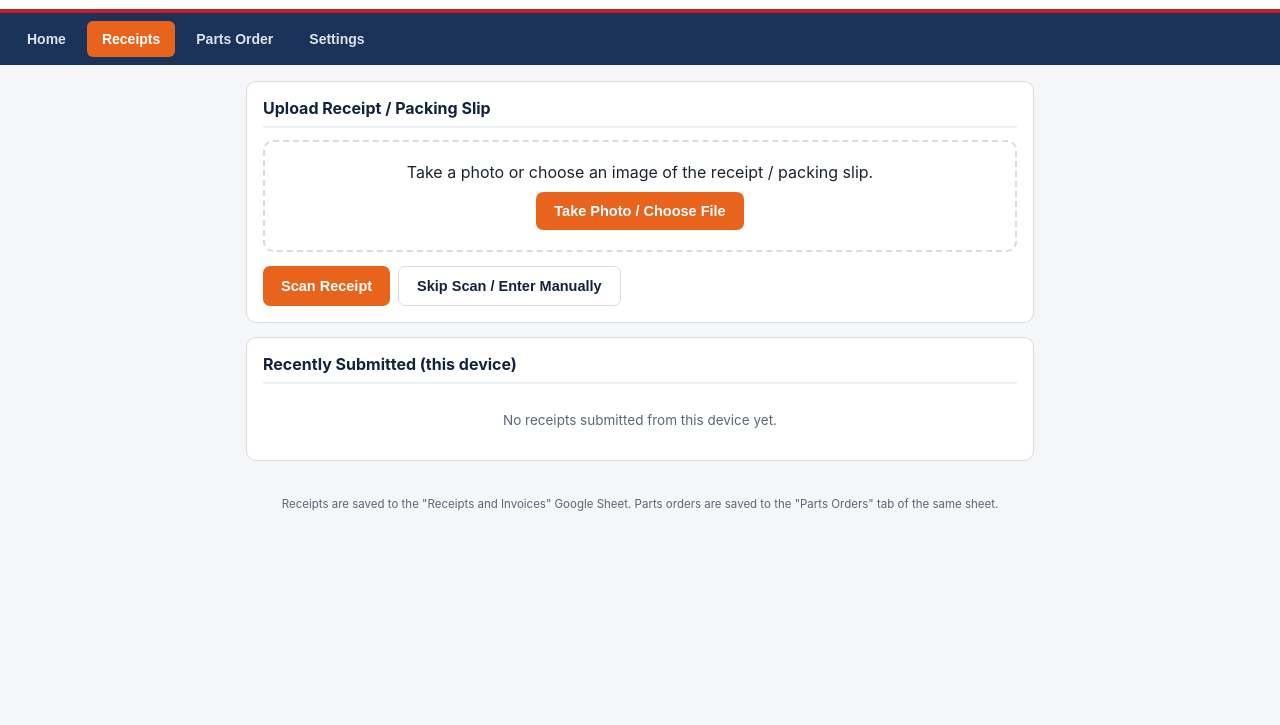
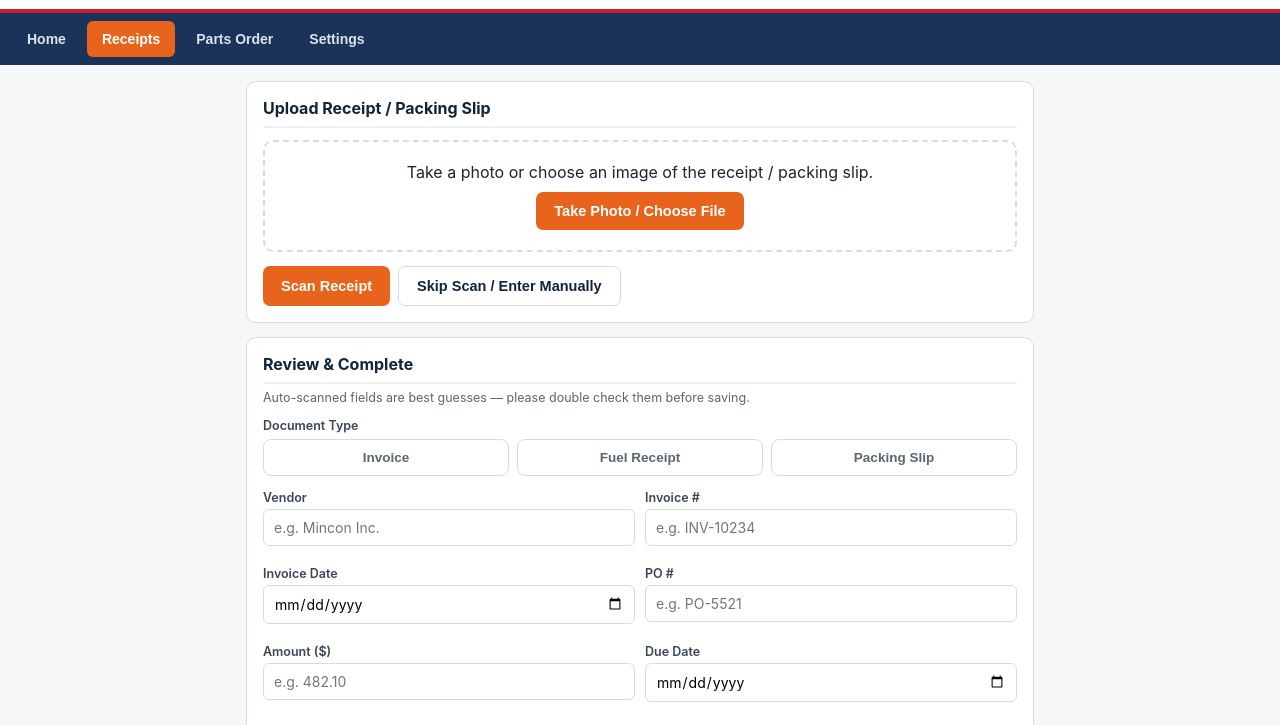
Before and after one commit to BSDS-app/bsds-app.github.io, a plain HTML site: page index.html in a window 1280 px wide. Both pictures are taken after a click on the button "Receipts". Shown: the part 63-788 px from the top of the page. Drawn offline with Linux system fonts and the light colour scheme.

Commit message:
Fix reviewCard display style in index.html

```diff
--- a/index.html
+++ b/index.html
@@ -143,7 +143,7 @@
     <div class="banner fail" id="scanFailBanner" style="display:none;">Couldn't read the receipt automatically — please fill in the fields below manually.</div>
   </div>
 
-  <div class="card" id="reviewCard" style="display:none;">
+  <div class="card" id="reviewCard">
     <h2>Review &amp; Complete</h2>
     <p style="font-size:12.5px;color:var(--gray);margin-top:-6px;">Auto-scanned fields are best guesses — please double check them before saving.</p>
     <label style="display:block;font-size:12.5px;font-weight:600;color:#3a4657;margin-bottom:4px;">Document Type</label>
```
